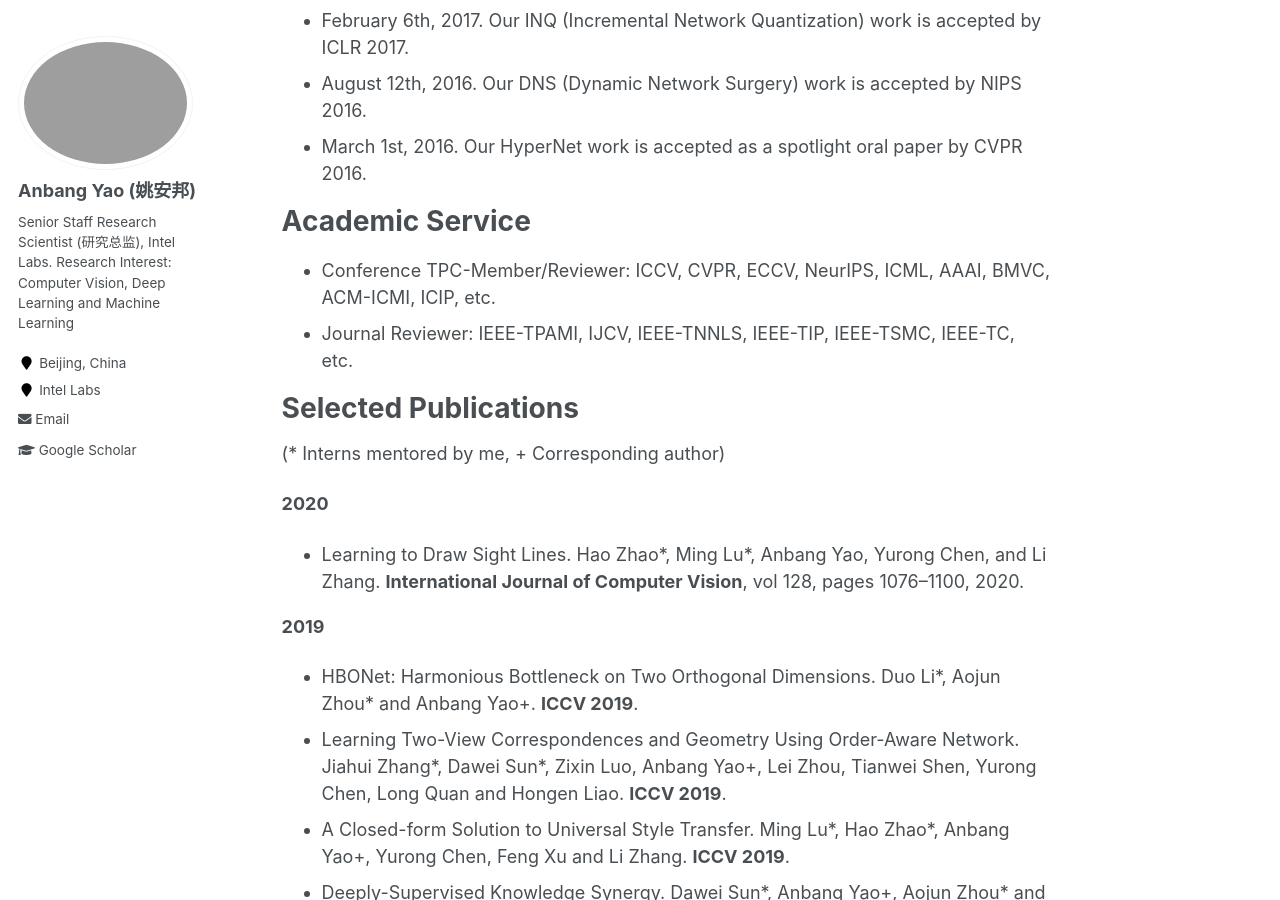
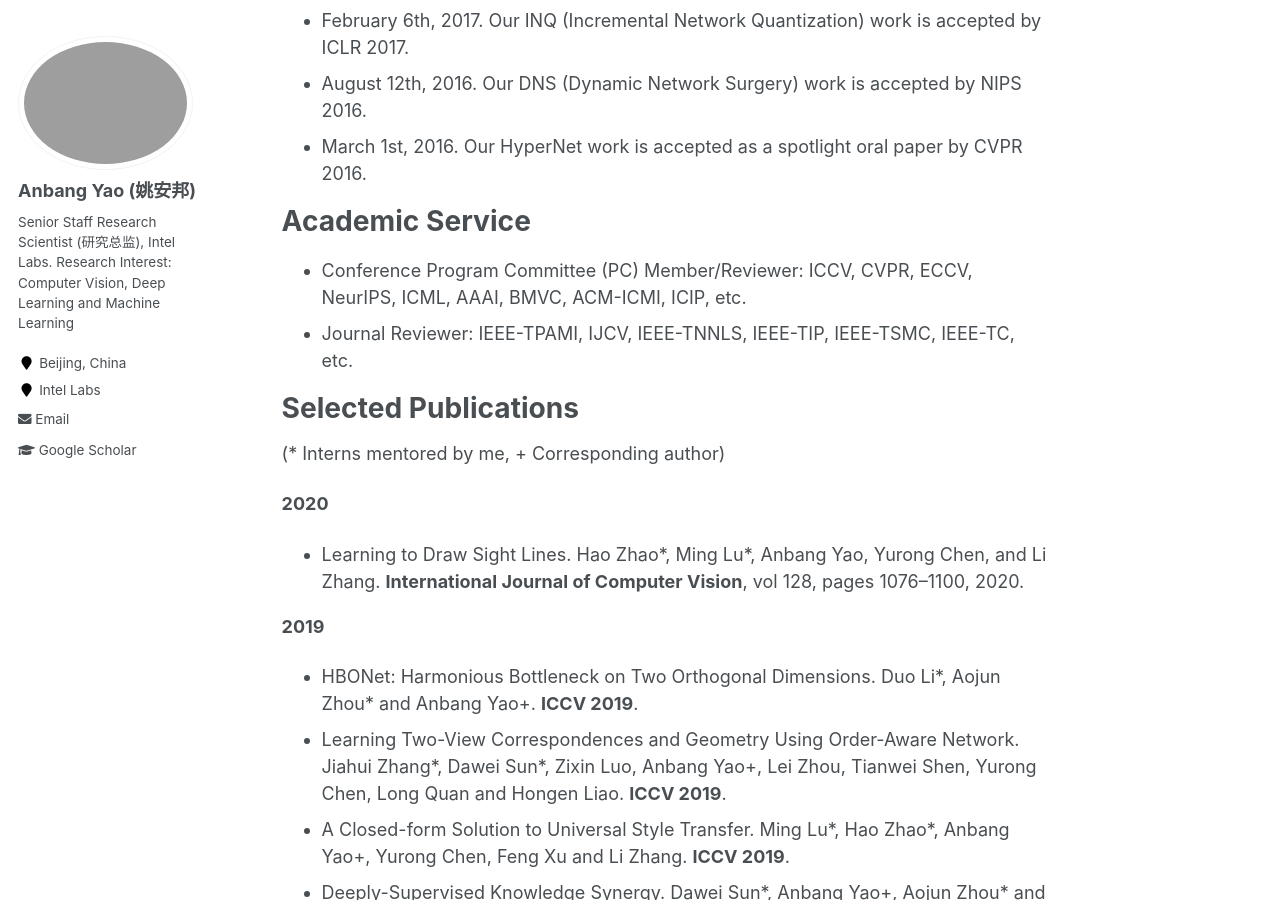
Before and after one commit to YaoAnbang/YaoAnbang.github.io, a Jekyll site: the page built from _pages/about.md, in a window 1280 px wide and 900 px high, scrolled down 1033 px. Built offline with Jekyll 4.4.1, drawn with Linux system fonts in a browser that asks for light colours.

Commit message:
Update about.md

```diff
--- a/_pages/about.md
+++ b/_pages/about.md
@@ -30,7 +30,7 @@ Anbang Yao got his Ph.D. degree from Tsinghua University in Jan. 2010. He is cur
 Academic Service
 =====
 
-+ Conference TPC-Member/Reviewer: ICCV, CVPR, ECCV, NeurIPS, ICML, AAAI, BMVC, ACM-ICMI, ICIP, etc.
++ Conference Program Committee (PC) Member/Reviewer: ICCV, CVPR, ECCV, NeurIPS, ICML, AAAI, BMVC, ACM-ICMI, ICIP, etc.
 + Journal Reviewer: IEEE-TPAMI, IJCV, IEEE-TNNLS, IEEE-TIP, IEEE-TSMC, IEEE-TC, etc.
 
 Selected Publications
```
